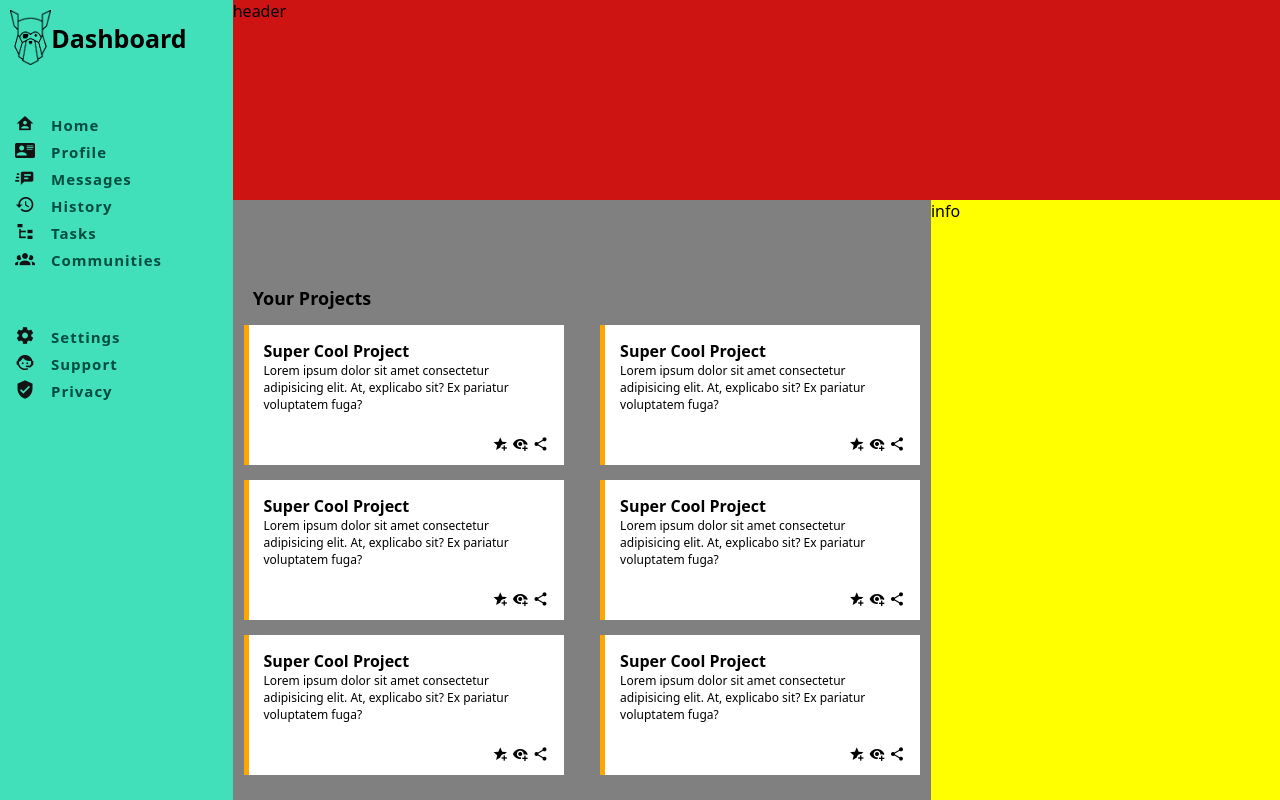
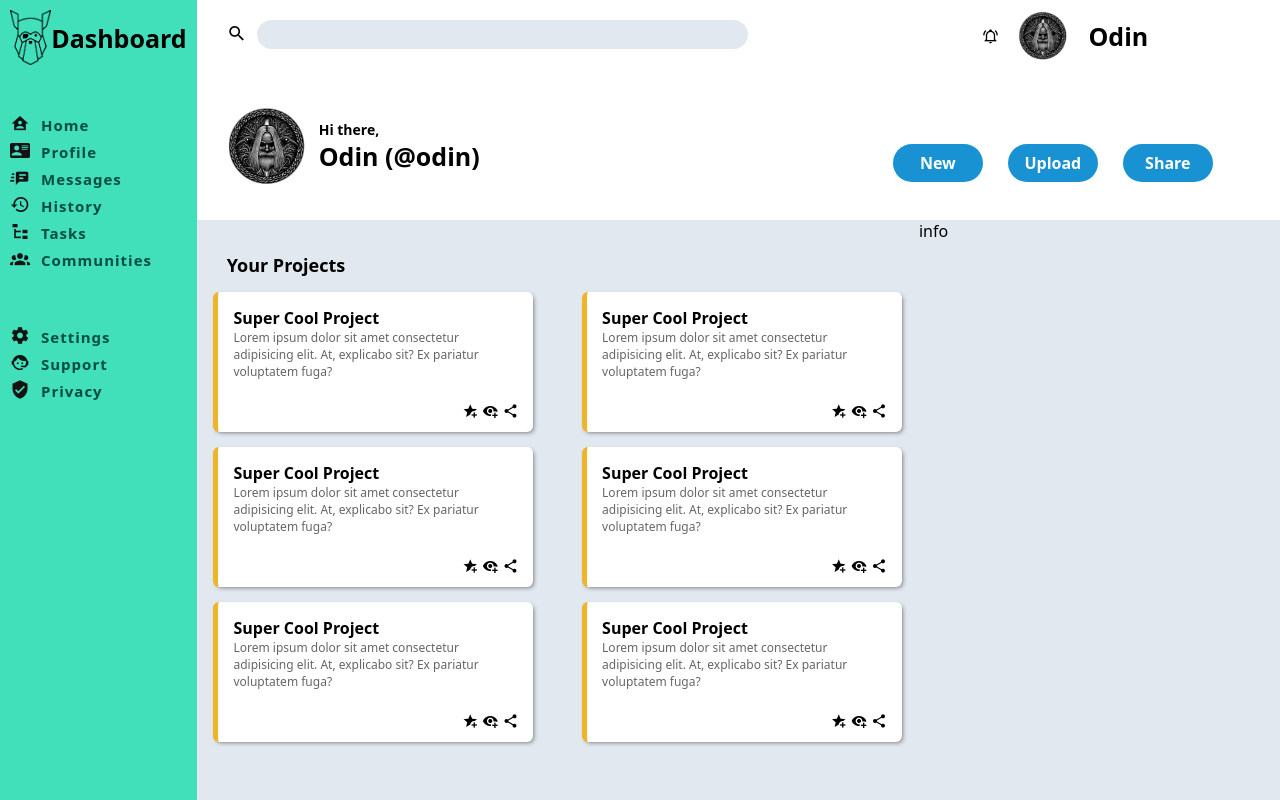
Before and after one commit to Acrofil/admin-dashboard-project-top, a plain HTML site: page index.html in a window 1280 px wide. Drawn offline with Linux system fonts and the light colour scheme.

Commit message:
Add Header and main layouts

```diff
--- a/index.html
+++ b/index.html
@@ -25,11 +25,42 @@
                 <li><span class="mdi mdi-shield-check"></span>Privacy</li>
             </ul>
         </div>
-        <div class="header">header</div>
+        <div class="header">
+            <div class="header-search-bar">
+                <div class="header-search-bar-container">
+                    <span class="mdi mdi-magnify"></span>
+                    <input type="text" class="search-bar">
+                </div>
+            </div>
+            <div class="profile-right-corner">
+                <div class="profile-right-corner-container">
+                    <span class="mdi mdi-bell-ring-outline"></span>
+                    <img class="profile-img" src="odin.webp" alt="">
+                    <span><p>Odin</p></span>
+                </div>
+            </div>
+            <div class="profile-name-greet">
+                <div class="profile-name-greet-container">
+                    <img class="profile-img-greet" src="odin.webp" alt="">
+                    <span class="profile-name-greeting-text">
+                        <p class="hi">Hi there, </p>
+                        <p>Odin (@odin)</p>
+                    </span>
+                </div>
+            </div>
+            <div class="profile-quick-buttons">
+                <div class="profile-quick-buttons-container">
+                    <button class="quick-buttons">New</button>
+                    <button class="quick-buttons">Upload</button>
+                    <button class="quick-buttons">Share</button>
+                </div>
+            </div>
+        </div>
         <div class="main-content">
             <div class="heading-main-content">
                 <h2>Your Projects</h2>
             </div>
+            <div></div>
         <div class="card">
             <div class="card-heading"><span>Super Cool Project</span></div>
             <div class="card-text">
--- a/style.css
+++ b/style.css
@@ -1,3 +1,5 @@
+/* root, DOM, all */
+
 * {
     margin: 0;
     padding: 0;
@@ -8,18 +10,23 @@
 
 :root {
     --sidebar-color: #41e0bb;
-    --header-color: rgb(206, 19, 19);
+    --header-color: #ffffff;
+    --text-color-white: #ffffff;
     --cards-color: white;
     --text-color-sidebar: #004d40;
     --text-color: #131313;
+    --buttons-color: #1992d4;
 }
+
+/* Main containers layouts */
 
 .grid-main-container {
     display: grid;
     height: 100vh;
-    grid-template-columns: 2fr 3fr 3fr 3fr;
-    grid-template-rows: repeat(4, 1fr);
+    grid-template-columns: 1fr 3fr 3fr 3fr;
 }
+
+/* Sidebar layout START */
 
 .sidebar {
     background-color: var(--sidebar-color);
@@ -41,38 +48,23 @@ ul > li {
     font-size: 15px;
 
     cursor: pointer;
+    text-decoration: none;
+    list-style: none;
 }
 
 ul > li > span {
     font-size: 20px;
     color: var(--text-color);
     font-weight: 900;
-    padding: 15px;
+    padding: 10px;
 }
 
 ul > li:first-child {
     padding-top: 20px;
 }
+
 ul > li:nth-child(7) {
     padding-top: 50px;
-}
-
-.header {
-    background-color: var(--header-color);
-    grid-column: 2 / 5;
-    grid-row: 1 / 2;
-}
-
-.main-content {
-    background-color: aquamarine;
-    grid-column: 2 / 4;
-    grid-row: 2 / 5;
-}
-
-.information {
-    background-color: yellow;
-    grid-column: 4 / 5;
-    grid-row: 2 / 5;
 }
 
 .logo-container {
@@ -83,7 +75,6 @@ ul > li:nth-child(7) {
     padding: 10px;
     font-size: 25px;
     font-weight: 900;
-
 }
 
 .logo {
@@ -92,13 +83,150 @@ ul > li:nth-child(7) {
     align-self: center;
 }
 
+/* Sidebar layout END */
+
+/* Header Layout START*/
+
+.header {
+    background-color: var(--header-color);
+    grid-column: 2 / 5;
+    grid-row: 1 / 3;
+
+    display: grid;
+    gap: 10px;
+
+    grid-template-columns: 3fr 2fr;
+
+}
+
+.header-search-bar {
+    grid-column: 1 / 2;
+    padding-top: 20px;
+
+}
+
+.header-search-bar-container {
+    display: flex;
+    align-content: center;
+    justify-content: flex-start;
+    padding-left: 30px;
+
+    gap: 10px;
+}
+
+.header-search-bar-container > span {
+    font-size: 20px;
+}
+
+.search-bar {
+    font-size: 14px;
+    width: 80%;
+    border-radius: 15px;
+    padding: 5px 20px 5px 20px;
+
+    background-color: #e2e8f0;
+    border: 0px;
+}
+
+.search-bar:focus {
+    outline: none;
+}
+
+.profile-right-corner {
+    grid-column: 2 / 3;
+}
+
+.profile-right-corner-container {
+    display: flex;
+    justify-content: center;
+    align-content: center;
+    align-items: center;
+    gap: 20px;
+    padding-top: 10px;
+}
+
+.profile-right-corner-container > span > p {
+    font-size: 25px;
+    font-weight: 600;
+}
+
+.profile-img {
+    width: 50px;
+}
+
+.profile-img-greet {
+    width: 80px;
+}
+
+.profile-name-greet {
+    grid-column: 1 / 2;
+}
+
+.profile-name-greet-container {
+    display: flex;
+    justify-content: flex-start;
+    align-items: center;
+
+    padding-left: 30px;
+    gap: 12px;
+}
+
+.profile-name-greeting-text {
+    font-size: 25px;
+    font-weight: 600;
+}
+
+.hi {
+    font-size: 14px;
+}
+
+
+.profile-quick-buttons {
+    grid-column: 2 / 3;
+    align-self: center;
+}
+
+.profile-quick-buttons-container {
+    display: flex;
+    justify-content: center;
+    gap: 25px;
+    padding-right: 25px;
+}
+
+.quick-buttons {
+    font-size: 16px;
+    font-weight: 600;
+    width: 90px;
+    border-radius: 20px;
+    outline: none;
+    border: 0;
+    padding: 8px 5px 8px 5px;
+    background-color: var(--buttons-color);
+    color: var(--text-color-white);
+}
+
+/* Header Layout END */
+
+/* Information section layout START */
+
+.information {
+    background-color: #e2e8f0;
+    grid-column: 4 / 5;
+    grid-row: 3 / 5;
+}
+
+/* Information section layout END
+
+/* Main content layout START*/
+
 .main-content {
+    grid-column: 2 / 4;
+    grid-row: 3 / 5;
+
     display: grid;
-    grid-auto-flow: column;
     gap: 15px;
-    background-color: gray;
-    grid-template-columns: repeat(2, 1fr);
-    grid-template-rows: repeat(4, 1fr);
+    background-color: #e2e8f0;
+    grid-template-columns: repeat(auto-fit, minmax(320px, 1fr));
 
     align-items: center;
     align-content: center;
@@ -107,12 +235,14 @@ ul > li:nth-child(7) {
 }
 
 .heading-main-content {
+    grid-column: span 1;
     justify-self: start;
     align-self: end;
-    padding-left: 20px;
+    padding-left: 30px;
     font-size: 12px;
-    grid-column: span 2;
 }
+
+/* Cards layout main content */
 
 .card {
     display: flex;
@@ -120,8 +250,10 @@ ul > li:nth-child(7) {
     justify-content: flex-start;
 
     padding: 15px;
-    background-color: white;
-    border-left: 5px solid orange;
+    background-color: #ffffff;
+    box-shadow: 2px 2px 5px -2px rgb(90, 88, 88);
+    border-radius: 6px;
+    border-left: 5px solid #f0b429;
     width: 320px;
     height: 140px;
 }
@@ -134,6 +266,7 @@ ul > li:nth-child(7) {
 
 .card-text {
     font-size: 12px;
+    color: #666;
 
 }
 
@@ -141,3 +274,5 @@ ul > li:nth-child(7) {
     align-self: flex-end;
     margin-top: 20px;
 }
+
+/* Main content layout END*/
```
Also changed, not shown: odin.webp (added).
